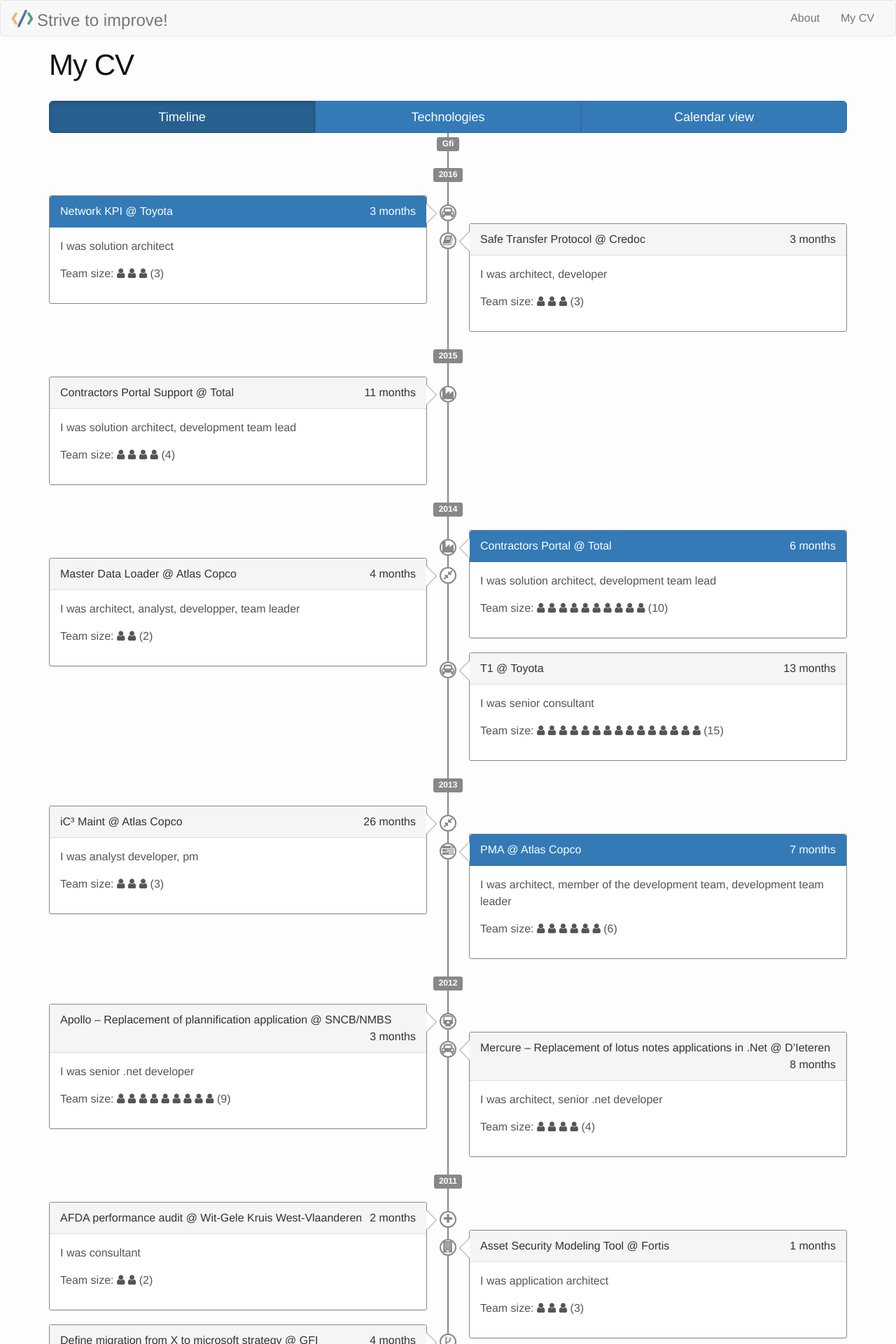
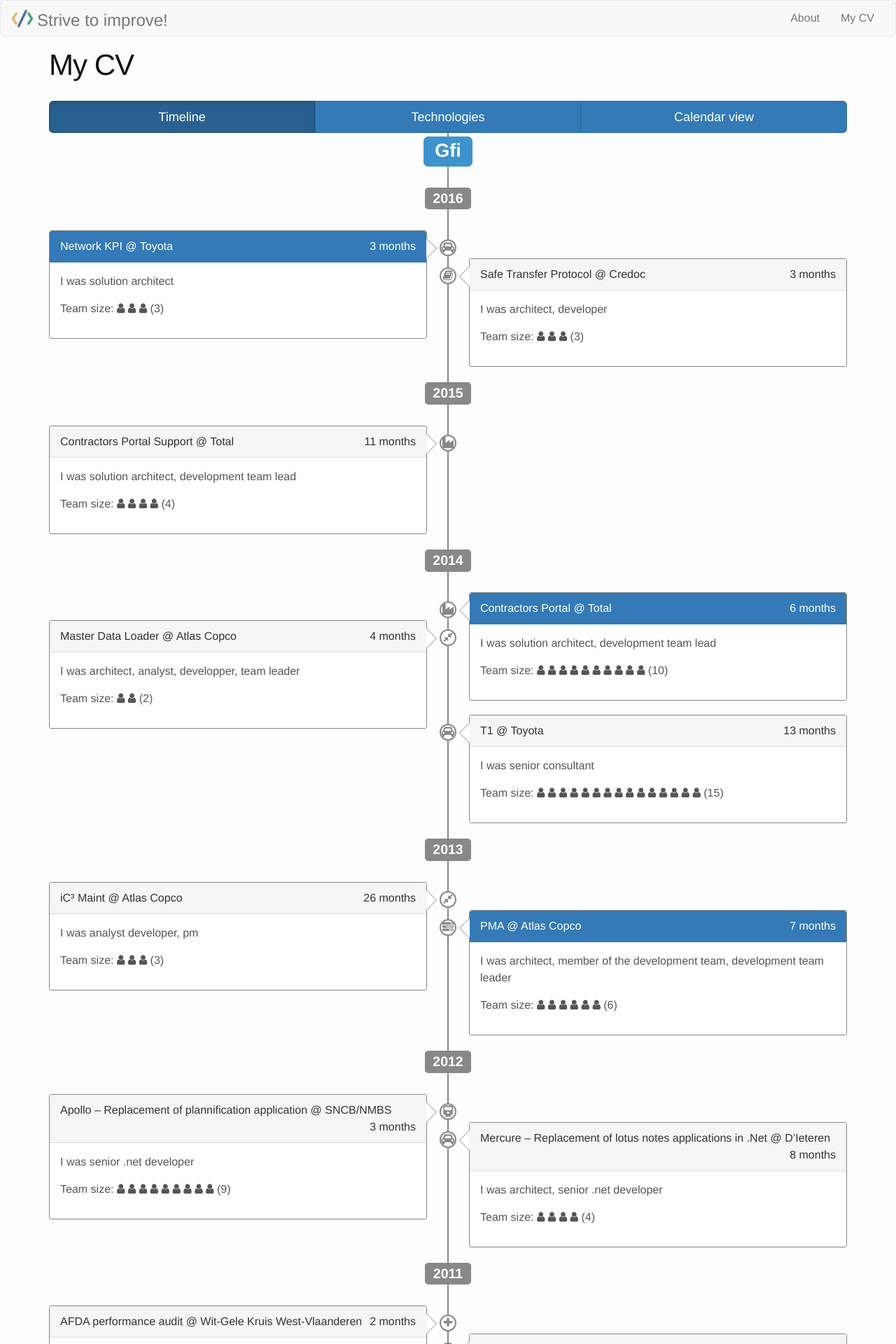
Before and after one commit to VincentSchippefilt/VincentSchippefilt.github.io, a Jekyll site: the page built from cv/index.html, in a window 1280 px wide. Shown: the top 1920 px of the page at 70% size. Built offline with Jekyll 4.4.1, drawn with Linux system fonts in a browser that asks for light colours; nearby versions of some CDN libraries.

Commit message:
update typography

```diff
--- a/cv/index.html
+++ b/cv/index.html
@@ -21,14 +21,14 @@ permalink: /cv/
 <div class="timeline" id="experienceTimeline">
     {% for employer in site.data.exp %}
         <span class="timeline-label ">
-            <span class="label label-default">{{ employer.Company }}</span>
+            <h1><span class="label label-info">{{ employer.Company }}</span></h1>
         </span>
         {% assign start = employer.StartDate | date: "%Y" %}
         {% assign end = employer.EndDate | default : 'now' | date: "%Y" %}
 
         {% if employer.Projects.size == 1 %}
             <span class="timeline-label ">
-                <span class="label label-default">from {{ start }} until {{ end }}</span>
+                <h3><span class="label label-default">from {{ start }} until {{ end }}</span></h3>
             </span>
                 {% for project in employer.Projects %}
                         {% include projectTimeline.html %}
@@ -36,7 +36,7 @@ permalink: /cv/
         {% else %}
             {% for year in (start..end) reversed %}
                 <span class="timeline-label ">
-                    <span class="label label-default">{{ year }}</span>
+                    <h3><span class="label label-default">{{ year }}</span></h3>
                 </span>
                 {% for project in employer.Projects %}
                     {% assign projectStart  = project.StartDate | date : %Y | round %}
```
